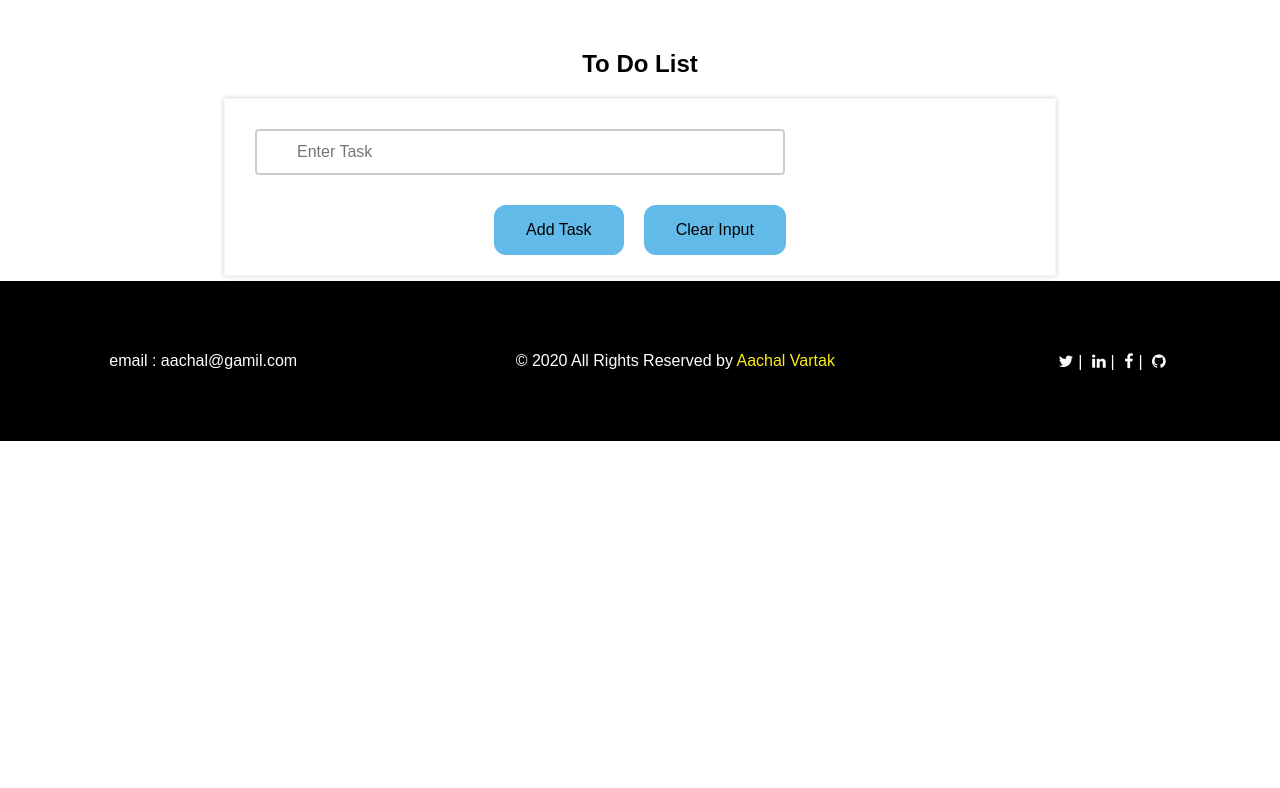
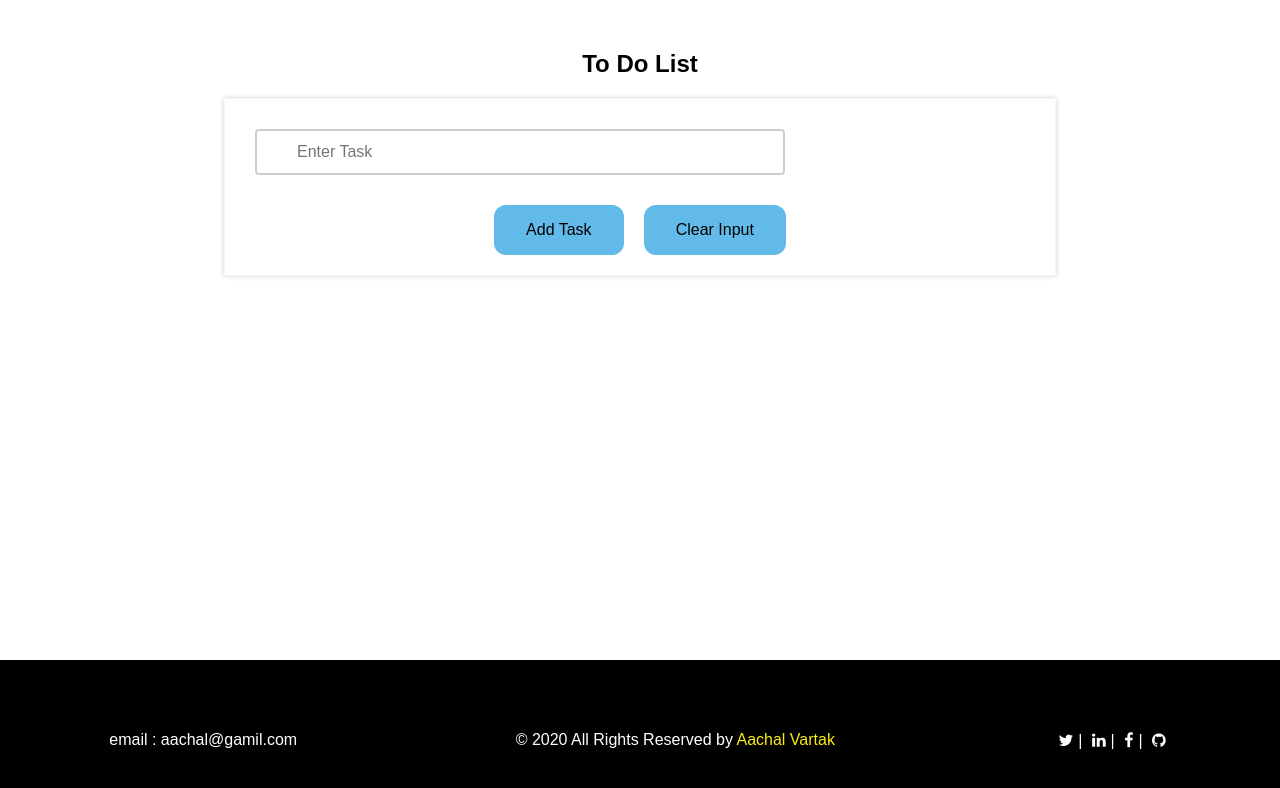
Before and after one commit to aachalV/To-Do-Application, a plain HTML site: page index.html in a window 1280 px wide. Drawn offline with Linux system fonts and the light colour scheme.

Commit message:
Footer fixed to bottom

```diff
--- a/style/style.css
+++ b/style/style.css
@@ -8,7 +8,7 @@
     font-family: Arial;
     margin: 0;
     padding-bottom: 155.19px;
-    /* min-height: 100vh; */
+    min-height: 100vh;
   }
   /* NavBar */
 
```
